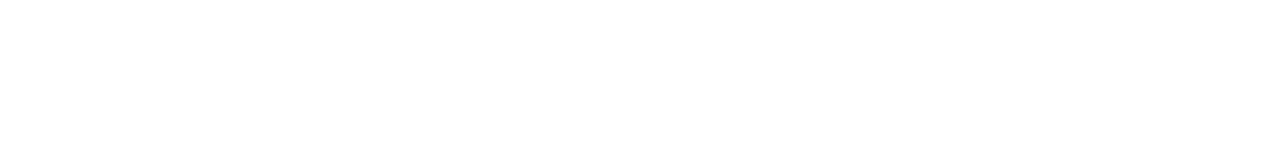
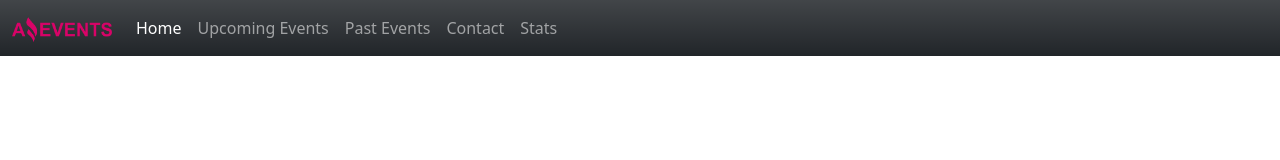
Before and after one commit to veritocapito/AmazingEvents_CAPOBIANCO, a plain HTML site: page index.html in a window 1280 px wide. Drawn offline with nearby package versions, Linux system fonts and the light colour scheme.

Commit message:
se crean pages y vinculan en navbar

```diff
--- a/assets/styles/style.css
+++ b/assets/styles/style.css
@@ -0,0 +1,5 @@
+* {
+    margin: 0;
+    padding: 0;
+    box-sizing: border-box;
+}
--- a/index.html
+++ b/index.html
@@ -5,15 +5,42 @@
         <meta charset="UTF-8">
         <meta http-equiv="X-UA-Compatible" content="IE=edge">
         <meta name="viewport" content="width=device-width, initial-scale=1.0">
+        <link rel="shortcut icon" href="./assets/img/Logo-AE.ico" type="image/x-icon">
         <link href="https://cdn.jsdelivr.net/npm/bootstrap@5.3.0-alpha1/dist/css/bootstrap.min.css" rel="stylesheet"
             integrity="sha384-GLhlTQ8iRABdZLl6O3oVMWSktQOp6b7In1Zl3/Jr59b6EGGoI1aFkw7cmDA6j6gD" crossorigin="anonymous">
-            <link rel="stylesheet" href="./assets/styles/style.css">
+        <link rel="stylesheet" href="./assets/styles/style.css">
         <title>Amazing Events</title>
     </head>
 
     <body>
         <header>
-
+            <nav class="navbar navbar-dark navbar-expand-lg bg-dark bg-gradient text-light">
+                <div class="container-fluid">
+                    <a class="navbar-brand d-block" href="#"><img src="./assets/img/Logo Amazing Events.png" alt="logo" width="100"></a>
+                    <button class="navbar-toggler " type="button" data-bs-toggle="collapse" data-bs-target="#navbarNavDropdown" aria-controls="navbarNavDropdown" aria-expanded="false" aria-label="Toggle navigation">
+                    <span class="navbar-toggler-icon"></span>
+                  </button>
+                  <div class="collapse navbar-collapse text-light" id="navbarNavDropdown">
+                    <ul class="navbar-nav ">
+                      <li class="nav-item">
+                        <a class="nav-link active" aria-current="page" href="#">Home</a>
+                      </li>
+                      <li class="nav-item">
+                        <a class="nav-link" href="./pages/upcoming.html">Upcoming Events</a>
+                      </li>
+                      <li class="nav-item">
+                        <a class="nav-link" href="./pages/past.html">Past Events</a>
+                      </li>
+                      <li class="nav-item">
+                        <a class="nav-link" href="./pages/contact.html">Contact</a>
+                      </li>
+                      <li class="nav-item">
+                        <a class="nav-link" href="./pages/stats.html">Stats</a>
+                      </li>
+                    </ul>
+                  </div>
+                </div>
+              </nav>
         </header>
 
         <main>
```
Also changed, not shown: assets/img/Cinema.jpg (added), assets/img/Costume_Party.jpg (added), assets/img/Food_Fair.jpg (added), assets/img/Logo Amazing Events.png (added), assets/img/Logo-AE.ico (added), assets/img/Marathon.jpg (added), assets/img/Museum_Tour.jpg (added), assets/img/Music_Concert.jpg (added), pages/contact.html (added), pages/past.html (added), pages/stats.html (added), pages/upcoming.html (added).
